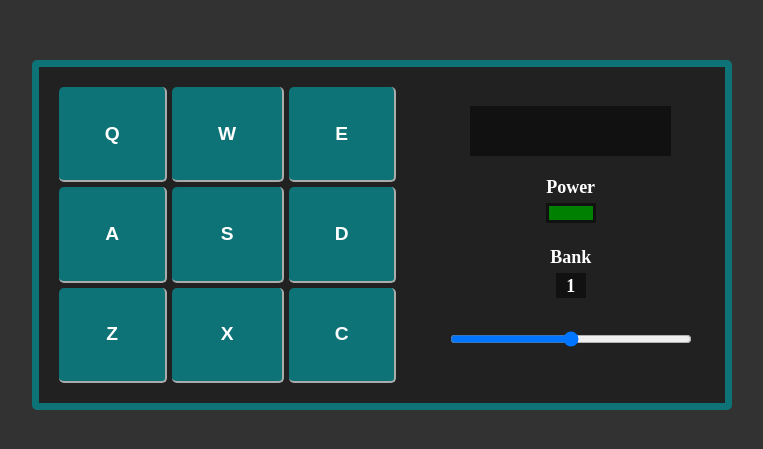
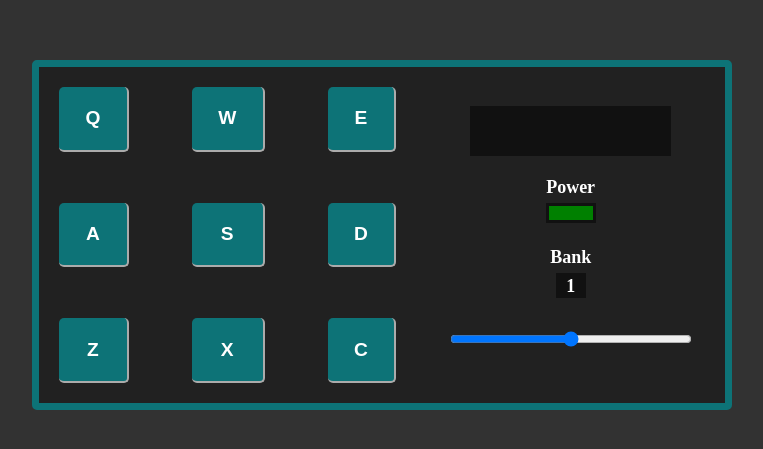
Before and after one commit to heber737/drum-machine, a React (Vite) app: page / in a window 1280 px wide. Shown: the part 165-614 px from the top of the page, without its empty margins (258-1021 px from the left). Built offline with nearby package versions, Linux system fonts and the light colour scheme.

Commit message:
add css prefixes

```diff
--- a/src/App.css
+++ b/src/App.css
@@ -1,24 +1,35 @@
 * {
   margin: 0;
   padding: 0;
+  -webkit-box-sizing: border-box;
   box-sizing: border-box;
 }
 
 #main {
   min-width: 100%;
   min-height: 100vh;
+  display: -webkit-box;
+  display: -ms-flexbox;
   display: flex;
+  -webkit-box-pack: center;
+  -ms-flex-pack: center;
   justify-content: center;
+  -webkit-box-align: center;
+  -ms-flex-align: center;
   align-items: center;
   background-color: #323232;
 }
 
 #drum-machine {
   height: 350px;
+  -webkit-box-flex: 0;
+  -ms-flex: 0 0 700px;
   flex: 0 0 700px;
   background-color: #212121;
   border-radius: 5px;
-  border: 7px solid #0D7377;
+  border: 7px solid #0d7377;
+  display: -webkit-box;
+  display: -ms-flexbox;
   display: flex;
 }
 
@@ -31,17 +42,84 @@
 #drum-set {
   height: 100%;
   width: 100%;
+  display: -ms-grid;
   display: grid;
+  -ms-grid-columns: auto 5px auto 5px auto;
   grid-template-columns: auto auto auto;
+  -ms-grid-rows: auto 5px auto 5px auto;
   grid-template-rows: auto auto auto;
   gap: 5px;
 }
 
-.drum-pad, .drum-pad:active {
+#drum-set > *:nth-child(1) {
+  grid-row: 1;
+  grid-column: 1;
+  -ms-grid-row: 1;
+  -ms-grid-column: 1;
+}
+
+#drum-set > *:nth-child(2) {
+  grid-row: 1;
+  grid-column: 3;
+  -ms-grid-row: 1;
+  -ms-grid-column: 3;
+}
+
+#drum-set > *:nth-child(3) {
+  grid-row: 1;
+  grid-column: 5;
+  -ms-grid-row: 1;
+  -ms-grid-column: 5;
+}
+
+#drum-set > *:nth-child(4) {
+  grid-row: 3;
+  grid-column: 1;
+  -ms-grid-row: 3;
+  -ms-grid-column: 1;
+}
+
+#drum-set > *:nth-child(5) {
+  grid-row: 3;
+  grid-column: 3;
+  -ms-grid-row: 3;
+  -ms-grid-column: 3;
+}
+
+#drum-set > *:nth-child(6) {
+  grid-row: 3;
+  grid-column: 5;
+  -ms-grid-row: 3;
+  -ms-grid-column: 5;
+}
+
+#drum-set > *:nth-child(7) {
+  grid-row: 5;
+  grid-column: 1;
+  -ms-grid-row: 5;
+  -ms-grid-column: 1;
+}
+
+#drum-set > *:nth-child(8) {
+  grid-row: 5;
+  grid-column: 3;
+  -ms-grid-row: 5;
+  -ms-grid-column: 3;
+}
+
+#drum-set > *:nth-child(9) {
+  grid-row: 5;
+  grid-column: 5;
+  -ms-grid-row: 5;
+  -ms-grid-column: 5;
+}
+
+.drum-pad,
+.drum-pad:active {
   width: 100%;
   height: 100%;
   border-radius: 5px;
-  background-color: #0D7377;
+  background-color: #0d7377;
   font-size: 1.2rem;
   font-weight: bolder;
   color: white;
@@ -57,9 +135,18 @@
   height: 100%;
   width: 45%;
   padding: 20px;
+  display: -webkit-box;
+  display: -ms-flexbox;
   display: flex;
+  -webkit-box-orient: vertical;
+  -webkit-box-direction: normal;
+  -ms-flex-direction: column;
   flex-direction: column;
+  -webkit-box-pack: space-evenly;
+  -ms-flex-pack: space-evenly;
   justify-content: space-evenly;
+  -webkit-box-align: center;
+  -ms-flex-align: center;
   align-items: center;
   color: white;
 }
@@ -73,7 +160,8 @@
   font-size: 1.7rem;
 }
 
-#bank, #power {
+#bank,
+#power {
   height: 50px;
   text-align: center;
   padding-top: 2px;
--- a/src/index.css
+++ b/src/index.css
@@ -3,5 +3,6 @@
   padding: 0;
   width: 100%;
   min-height: 95vh;
-  box-sizing: border-box;
+  -webkit-box-sizing: border-box;
+          box-sizing: border-box;
 }
```
Also changed, not shown: src/main.jsx (+8 -8 lines).
